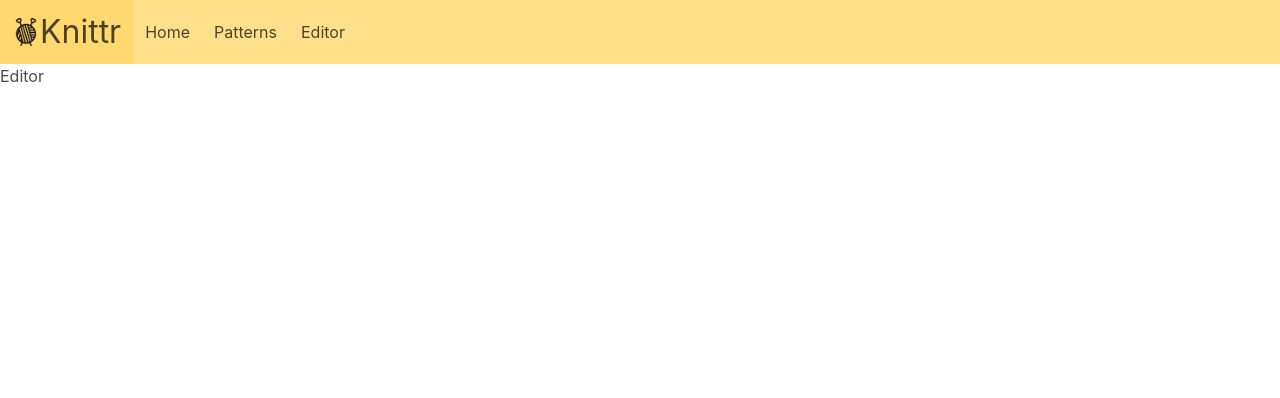
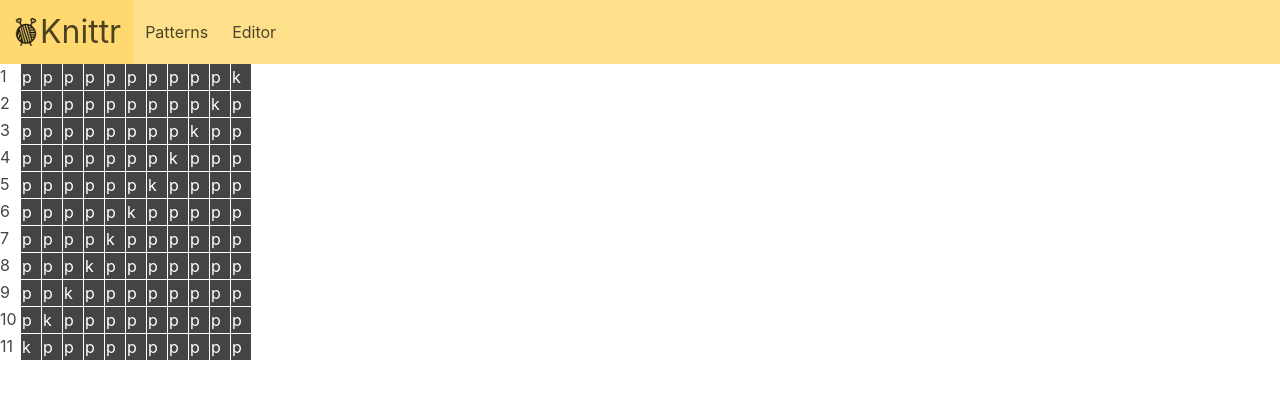
Before and after one commit to Edwards80/Knittr, a React (Create React App) app: page /editor in a window 1280 px wide. Shown: the top 398 px of the page. Built offline with nearby package versions, Linux system fonts and the light colour scheme.

Commit message:
Added dummy pattern and added Stitch and Row components

```diff
--- a/src/App.css
+++ b/src/App.css
@@ -12,7 +12,23 @@
 
 .card {
   padding: 5px;
-  margin:  0px 5px 5px 5px;
+  margin:  5px;
   border: 2px solid yellowgreen;
   border-radius: 1%
 }
+
+.wrapper {
+  display: grid;
+  grid-gap: 1px;
+  background-color: #fff;
+  color: #444;
+  margin-bottom: 1px;
+}
+
+
+.stitch {
+  background-color: #444;
+  color: #fff;
+  padding: 1px;
+  font-size: 100%;
+}
--- a/src/App.js
+++ b/src/App.js
@@ -1,5 +1,5 @@
 import React, { Component } from 'react';
-import { BrowserRouter as Router, Route, Link, Switch } from 'react-router-dom';
+import { BrowserRouter as Router, Route, Switch } from 'react-router-dom';
 import './App.css';
 import Nav from './Nav';
 import Home from './Home';
--- a/src/Editor.js
+++ b/src/Editor.js
@@ -1,9 +1,31 @@
 import React, { Component } from 'react';
+import Row from './Row';
 
 class Editor extends Component {
+  state = {
+    BasePatternWidth: 15,
+    dummyPattern: [
+      ['p', 'p', 'p', 'p', 'p', 'p', 'p', 'p', 'p', 'p', 'k'],
+      ['p', 'p', 'p', 'p', 'p', 'p', 'p', 'p', 'p', 'k', 'p'],
+      ['p', 'p', 'p', 'p', 'p', 'p', 'p', 'p', 'k', 'p', 'p'],
+      ['p', 'p', 'p', 'p', 'p', 'p', 'p', 'k', 'p', 'p', 'p'],
+      ['p', 'p', 'p', 'p', 'p', 'p', 'k', 'p', 'p', 'p', 'p'],
+      ['p', 'p', 'p', 'p', 'p', 'k', 'p', 'p', 'p', 'p', 'p'],
+      ['p', 'p', 'p', 'p', 'k', 'p', 'p', 'p', 'p', 'p', 'p'],
+      ['p', 'p', 'p', 'k', 'p', 'p', 'p', 'p', 'p', 'p', 'p'],
+      ['p', 'p', 'k', 'p', 'p', 'p', 'p', 'p', 'p', 'p', 'p'],
+      ['p', 'k', 'p', 'p', 'p', 'p', 'p', 'p', 'p', 'p', 'p'],
+      ['k', 'p', 'p', 'p', 'p', 'p', 'p', 'p', 'p', 'p', 'p']
+    ]
+  }
+
   render() {
     return (
-      <div>Editor</div>
+      <div>
+        {this.state.dummyPattern.map((row, i) => {
+          return <Row row={row} index={i} key={i}/>;
+        })}
+      </div>
     );
   }
 }
--- a/src/Home.js
+++ b/src/Home.js
@@ -5,6 +5,7 @@ class Home extends Component {
   render() {
     return (
       <div>
+        {/* Recently added section */}
         <section className="hero is-primary">
           <div className="hero-body">
             <div className="container">
@@ -14,12 +15,39 @@ class Home extends Component {
             </div>
           </div>
         </section>
-        <div className='columns'>
-          <PatternCard />
-          <PatternCard />
-          <PatternCard />
-          <PatternCard />
+        <div className='columns' >
+          {[1, 2, 3, 4].map((i) => {
+            return <PatternCard key={i} />;
+          })}
         </div>
+        {/* Beginner patterns section */}
+        <section className='hero is-warning'>
+          <div className='hero-body'>
+            <div className='container'>
+              <h1 className='title'>Starter Patterns</h1>
+            </div>
+          </div>
+        </section>
+        <div className='columns' >
+          {[1, 2, 3, 4].map((i) => {
+            return <PatternCard key={i} />;
+          })}
+        </div>
+        <button className='button'>More</button>
+        {/* Beginner patterns section */}
+        <section className='hero is-primary'>
+          <div className='hero-body'>
+            <div className='container'>
+              <h1 className='title'>Intermediate Patterns</h1>
+            </div>
+          </div>
+        </section>
+        <div className='columns' >
+          {[1, 2, 3, 4].map((i) => {
+            return <PatternCard key={i} />;
+          })}
+        </div>
+        <button className='button'>More</button>
       </div>
     );
   }
--- a/src/Nav.js
+++ b/src/Nav.js
@@ -6,15 +6,14 @@ class Nav extends Component {
       <nav className='navbar is-warning' aria-label='main navigation'>
         <div className='navbar-brand'>
           <a className='navbar-item' href='/'>
-            <img className='App-logo' src='./woolball.png' alt='Knittr logo'/>
+            <img className='App-logo' src='./woolball.png' alt='Knittr logo' />
             <p className='App-title'>Knittr</p>
           </a>
-        </div>
-        <div className='navbar-menu'>
-          <div className='navbar-start'>
-            <a className='navbar-item' href='/' >Home</a>
-            <a className='navbar-item' href="/patterns">Patterns</a>
-            <a className='navbar-item' href="/editor">Editor</a>
+          <div className='navbar-menu is-active'>
+            <div className='navbar-start'>
+              <a className='navbar-item' href="/patterns">Patterns</a>
+              <a className='navbar-item' href="/editor">Editor</a>
+            </div>
           </div>
         </div>
       </nav>
--- a/src/PatternCard.js
+++ b/src/PatternCard.js
@@ -4,27 +4,25 @@ class PatternCard extends Component {
   render() {
     return (
       <div className='column'>
-        <a href="link to pattern">
         <div className="card">
           <div className="card-image">
             <a href="Expand preview">
               <figure className="image is-4by3">
-                  <img src="https://bulma.io/images/placeholders/480x480.png" alt="Pattern Preview" />
+                <img src="http://placeimg.com/480/480/any" alt="Pattern Preview" />
               </figure>
             </a>
           </div>
           <div className="card-content">
             <div className="media-content">
-                <p className="title is-4">Pattern Title</p>
+              <a href="Link to pattern"><p className="title is-4">Pattern Title</p></a>
               <a href="Link to styles"><div className="tag is-primary is-rounded">Style Tag</div></a>
             </div>
           </div>
           <div className="content">
-              Here is a brief description of the knitting pattern
-              <br />
+            <p>Here is a brief description of the knitting pattern</p>
+            <p>Pattern by: <a href="Link to designer">Someone</a></p>
           </div>
         </div>
-        </a>
       </div>
     );
   }
--- /dev/null
+++ b/src/Row.js
@@ -0,0 +1,18 @@
+import React, { Component } from 'react';
+import Stitch from './Stitch';
+
+class Row extends Component {
+  render() {
+    return (
+      <div>
+        <div className="wrapper" style={{ gridTemplateColumns: `repeat(${this.props.row.length + 1}, 20px)` }}>{this.props.index + 1}
+          {this.props.row.map((stitch, i) => {
+            return <Stitch stitch={stitch} key={i}/>
+          })}
+        </div>
+      </div>
+    );
+  }
+}
+
+export default Row;
--- /dev/null
+++ b/src/Stitch.js
@@ -0,0 +1,13 @@
+import React, { Component } from 'react';
+
+class Stitch extends Component {
+  render() {
+    return (
+      <div className="stitch">
+        {this.props.stitch}
+      </div>
+    );
+  }
+}
+
+export default Stitch;
```
Also changed, not shown: .eslintrc.js. Lines whose indentation alone changed are shown as unchanged.
